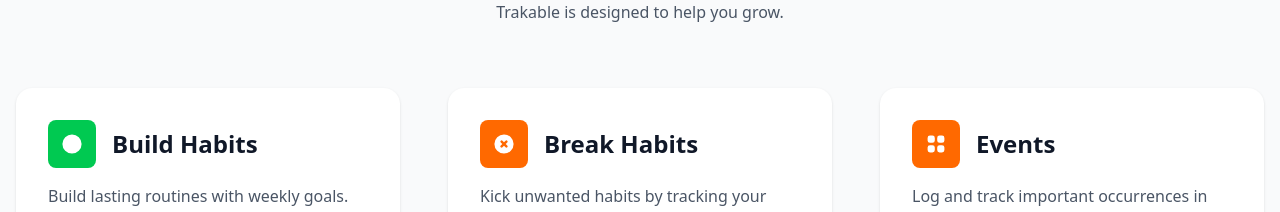
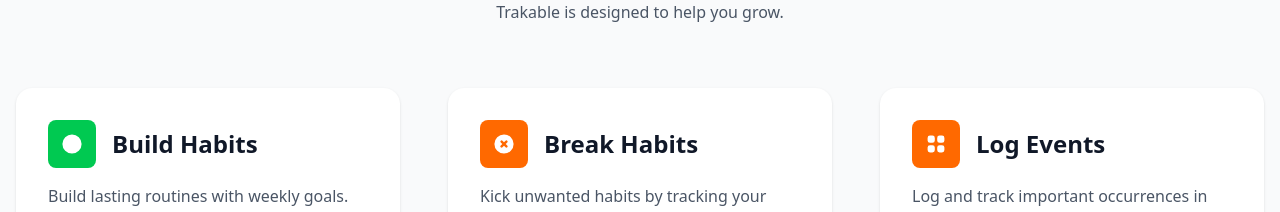
Before and after one commit to insertmike/trakable-landing, a Next.js app: page / in a window 1280 px wide. Shown: the part 948-1160 px from the top of the page. Built offline with nearby package versions, Linux system fonts and the light colour scheme.

Commit message:
chore: update feature card title

```diff
--- a/src/app/components/Features.tsx
+++ b/src/app/components/Features.tsx
@@ -144,7 +144,7 @@
           />
 
           <FeatureCard
-            title="Events"
+            title="Log Events"
             description="Log and track important occurrences in your life. Ideal for monitoring occasional events and spotting patterns over time."
             iconBgColor="bg-orange-500"
             icon={gridIcon}
```
